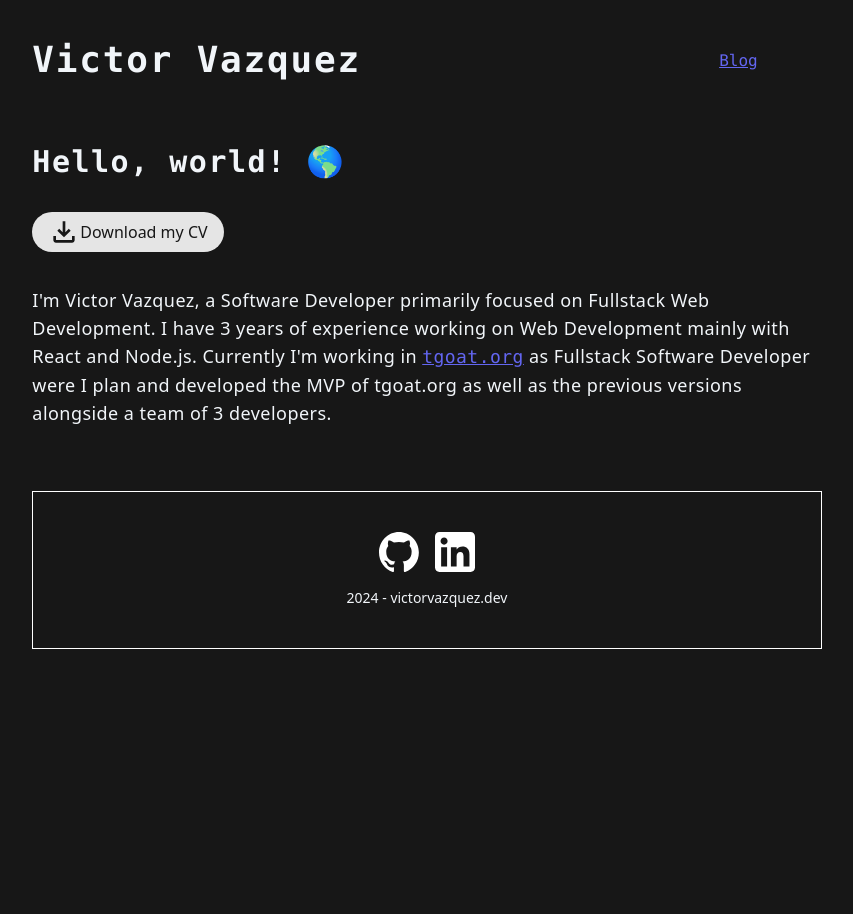
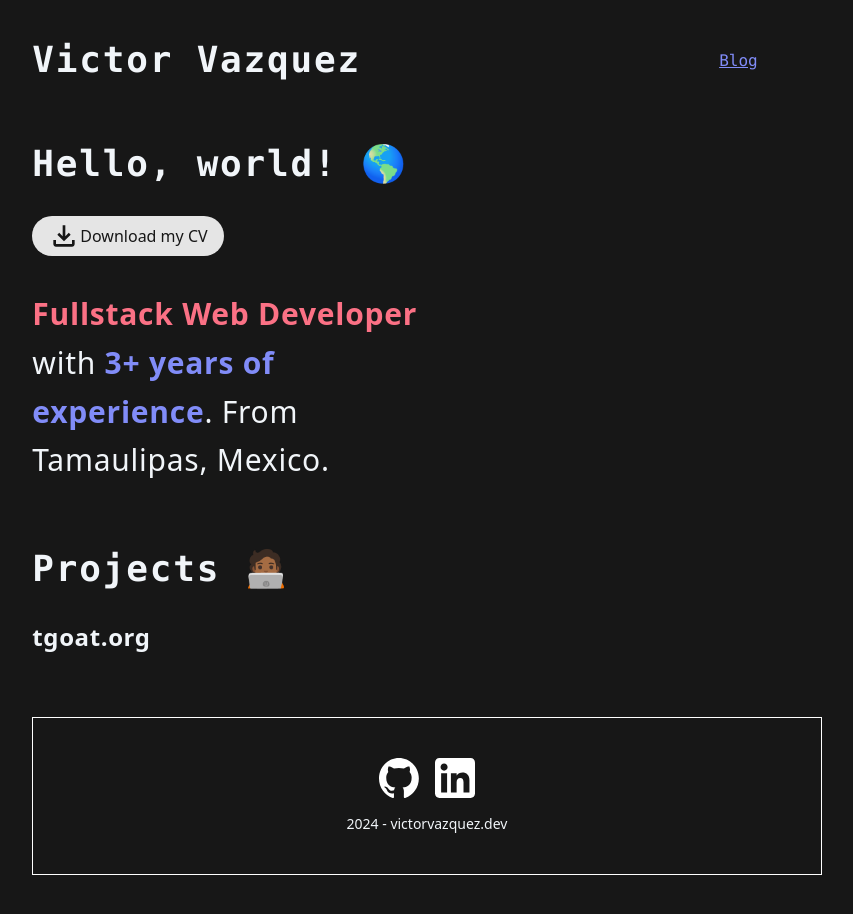
Before and after one commit to VHugoBarnes/victorvazquez.dev, an Astro site: page / in a window 1280 px wide. Shown: the whole page, without its empty margins (213-1066 px from the left). Before the commit the page ends 800 px from the top, so only its background shows below. Built offline with nearby package versions, Linux system fonts and the light colour scheme; Astro itself is replaced by a stand-in of ours.

Commit message:
Updating landing page

```diff
--- a/src/components/ui/Link.astro
+++ b/src/components/ui/Link.astro
@@ -4,6 +4,6 @@ const { href } = Astro.props;
 
 <a
   href={href}
-  class="underline text-indigo-500 hover:text-indigo-600 font-mono transition-colors duration-200"
+  class="underline text-indigo-400 hover:text-indigo-500 font-mono transition-colors duration-200"
   ><slot /></a
 >
--- a/src/components/ui/Subtitle.astro
+++ b/src/components/ui/Subtitle.astro
@@ -1,3 +1,3 @@
-<h2 class="text-3xl font-bold tracking-wider font-mono">
+<h2 class="text-4xl font-bold tracking-wider font-mono">
   <slot />
 </h2>
--- a/src/components/ui/Text.astro
+++ b/src/components/ui/Text.astro
@@ -1,3 +1,12 @@
-<p class="text-lg tracking-wide">
+---
+interface Props {
+  size?: "text-xl" | "text-lg" | "text-2xl" | "text-3xl";
+  className?: string;
+}
+
+const { size = "text-lg", className = "" } = Astro.props;
+---
+
+<p class={`tracking-wide ${size} ${className}`}>
   <slot />
 </p>
--- a/src/components/ui/Title.astro
+++ b/src/components/ui/Title.astro
@@ -1,3 +1,3 @@
-<h1 class="text-3xl font-bold tracking-wider font-mono">
+<h1 class="text-4xl font-bold tracking-wider font-mono">
   <slot />
 </h1>
--- a/src/layouts/BaseLayout.astro
+++ b/src/layouts/BaseLayout.astro
@@ -30,7 +30,7 @@ if (props.pageTitle) {
     class="bg-neutral-900 text-slate-100 w-full lg:w-2/3 m-0 px-2 md:px-8 lg:m-auto py-10 space-y-16"
   >
     <Header />
-    <main class="space-y-8">
+    <main class="space-y-16">
       <slot />
     </main>
     <Footer />
--- a/src/pages/index.astro
+++ b/src/pages/index.astro
@@ -1,22 +1,29 @@
 ---
 import DownloadCV from "../components/DownloadCV.astro";
-import Link from "../components/ui/Link.astro";
+import Subtitle from "../components/ui/Subtitle.astro";
 import Text from "../components/ui/Text.astro";
 import Title from "../components/ui/Title.astro";
 import BaseLayout from "../layouts/BaseLayout.astro";
 ---
 
 <BaseLayout>
-	<Title>Hello, world! 🌎</Title>
+	<div class="space-y-8">
+		<Title>Hello, world! 🌎</Title>
 
-	<DownloadCV />
+		<DownloadCV />
 
-	<Text>
-		I'm Victor Vazquez, a Software Developer primarily focused on Fullstack Web
-		Development. I have 3 years of experience working on Web Development mainly
-		with React and Node.js. Currently I'm working in <span
-			><Link href="https://tgoat.org">tgoat.org</Link></span
-		> as Fullstack Software Developer were I plan and developed the MVP of tgoat.org
-		as well as the previous versions alongside a team of 3 developers.
-	</Text>
+		<div class="md:w-1/2">
+			<Text size="text-3xl" className="leading-relaxed">
+				<span class="font-bold text-rose-400">Fullstack Web Developer</span> with
+				<span class="font-bold text-indigo-400">3+ years of experience</span>.
+				From Tamaulipas, Mexico.
+			</Text>
+		</div>
+	</div>
+
+	<div class="space-y-8">
+		<Subtitle>Projects 🧑🏾‍💻</Subtitle>
+
+		<Text className="font-bold" size="text-2xl">tgoat.org</Text>
+	</div>
 </BaseLayout>
```
